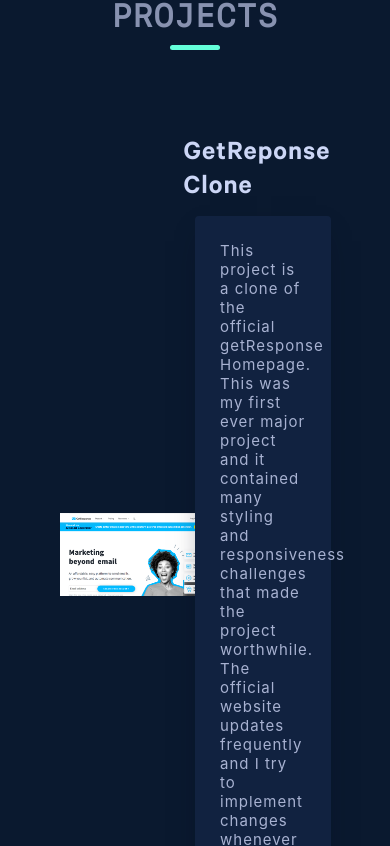
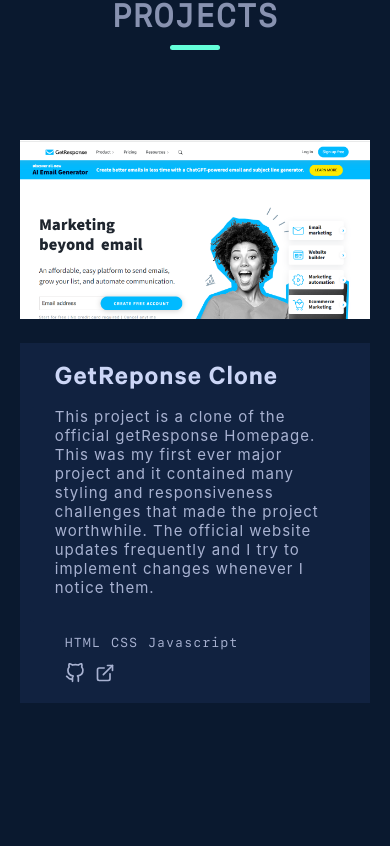
Before and after one commit to Tarvs01/portfolioPrev, a React (Create React App) app: page / in a window 390 px wide. Shown: the part 1878-2724 px from the top of the page. Built offline with nearby package versions, Linux system fonts and the light colour scheme.

Commit message:
Made responsive changes to the projects

```diff
--- a/src/App.css
+++ b/src/App.css
@@ -301,6 +301,47 @@
   position: relative;
 }
 
+@media screen and (max-width: 760px) {
+  .main-projects-cont{
+    flex-direction: column;
+    justify-content: center !important;
+  }
+
+  .about-project-cont{
+    position: static !important;
+    width: 100% !important;
+    background-color: var(--light-navy);
+    margin-top: 20px;
+    padding: 30px 20px;
+    align-items: start !important;
+  }
+
+  .about-project{
+    box-shadow: none !important;
+    padding-top: 0 !important;
+  }
+
+  .project-title, .project-links, .project-tools{
+    padding: 0 25px;
+  }
+
+  .img-cont img{
+    width: 100% !important;
+  }
+}
+
+@media screen and (max-width: 450px) {
+  .about-project-cont{
+    padding: 20px 10px !important;
+  }
+
+  .projects-container{
+    width: 95vw !important;
+    padding-left: 10px;
+    padding-right: 10px;
+  }
+}
+
 .img-cont {
   position: relative;
   width: 100%;
@@ -365,10 +406,20 @@
 
 .project-tools li {
   padding: 3px 0 3px 10px;
+  font-family: sfMono;
+  font-size: 13px;
 }
 
 .project-links li{
   font-family: calibreSemi;
+}
+
+.small-screen-projects{
+  background-size: cover;
+}
+
+.small-screen-overlay{
+  background-color: rgba(10, 25, 47, 0.85);
 }
 
 .work-card-cont {
--- a/src/components/MainProjectCard.tsx
+++ b/src/components/MainProjectCard.tsx
@@ -32,10 +32,7 @@
   }, [windowWidth]);
 
   return (
-    <div
-      className="main-projects-cont"
-      ref={containerRef}
-    >
+    <div className="main-projects-cont" ref={containerRef}>
       <div className="img-cont">
         <img src={`../pictures/${img}`} alt="" />
         <div className="img-cont-overlay"></div>
```
Also changed, not shown: src/pictures/get-response.png (added).
